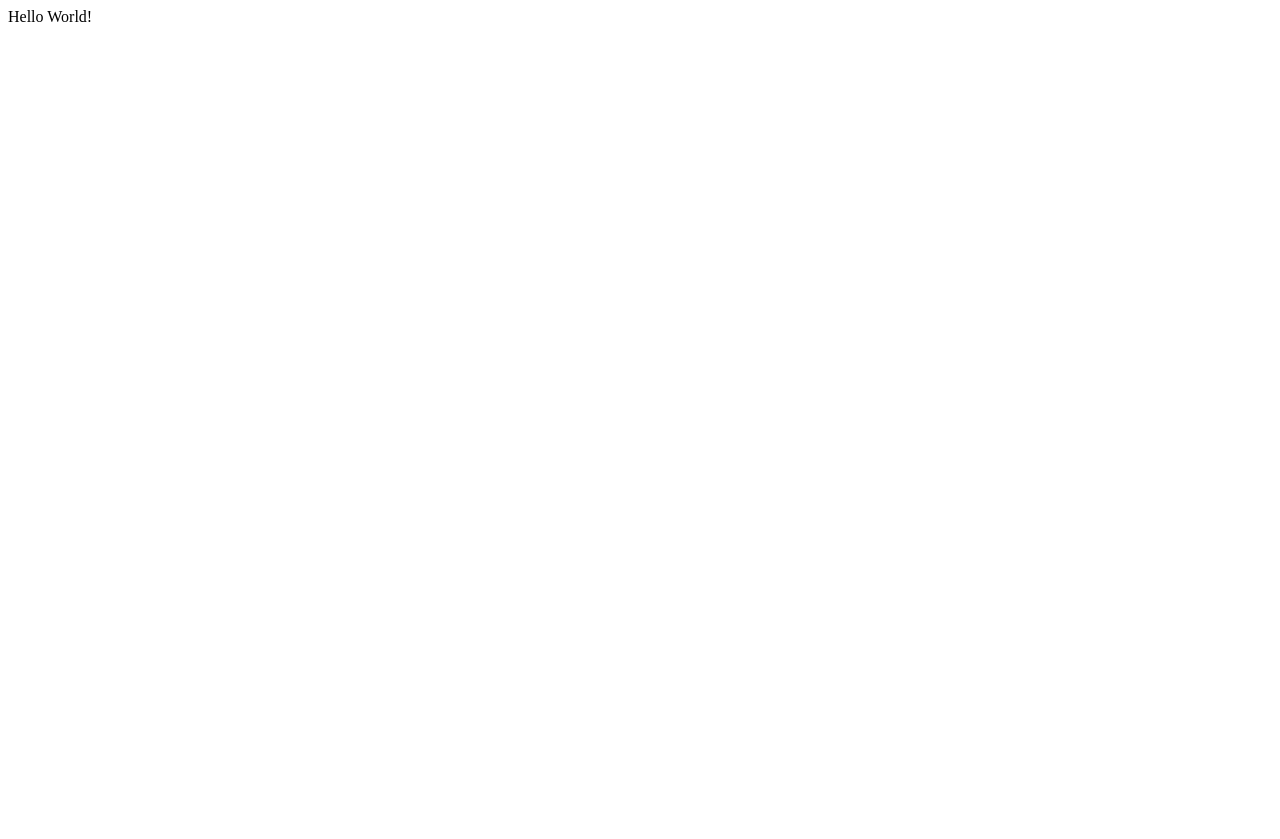
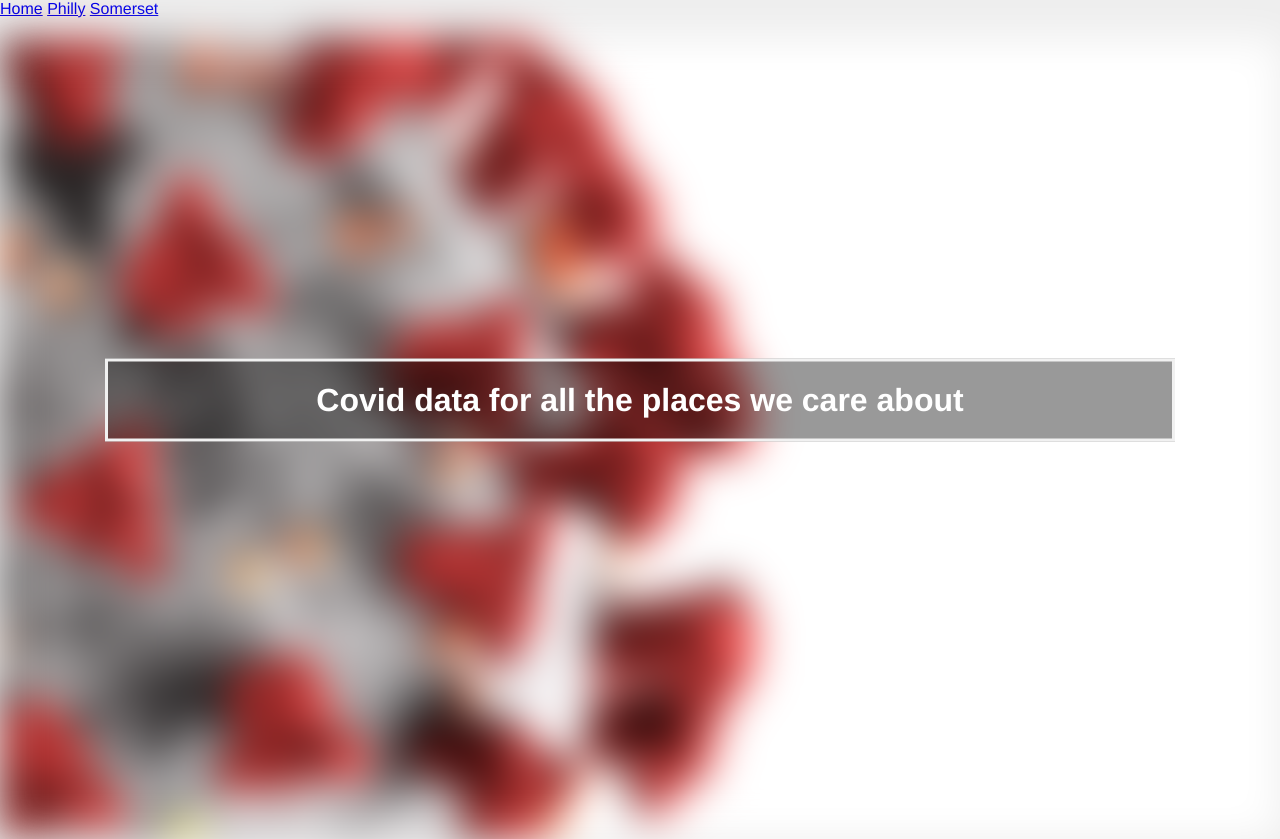
Before and after one commit to timmyoder/covid-tracker, a Flask app: page / in a window 1280 px wide. Before the commit the page is almost empty. Before the commit the page ends 22 px from the top, so only its background shows below. Run offline with Flask 2, Linux system fonts and the light colour scheme.

Commit message:
homepage background image

```diff
--- a/app.py
+++ b/app.py
@@ -11,7 +11,7 @@ lock = Lock()
 
 @app.route('/')
 def hello_world():
-    return 'Hello World!'
+    return render_template('home.jinja2')
 
 
 @app.route('/somerset')
@@ -46,7 +46,7 @@ def philly():
     with lock:
         philly_page.create_case_plots()
         philly_page.create_death_plots()
-        somerset_page.create_hospital_plot()
+        philly_page.create_hospital_plot()
 
 
     return render_template('location_page.jinja2',
--- a/static/covid_style.css
+++ b/static/covid_style.css
@@ -5,11 +5,46 @@ body {
     margin:0;
     padding:0;
 }
+.bg-image {
+  /* The image used */
+  background-image: url("/static/vid.png");
+
+  /* Add the blur effect */
+  filter: blur(20px);
+  -webkit-filter: blur(20px);
+
+  /* Full height */
+  height: 100%;
+
+  /* Center and scale the image nicely */
+  background-position: center;
+  background-repeat: no-repeat;
+  background-size: cover;
+}
+
+/* Position text in the middle of the page/image */
+.bg-text {
+  background-color: rgb(0,0,0); /* Fallback color */
+  background-color: rgba(0,0,0, 0.4); /* Black w/opacity/see-through */
+  color: white;
+  font-weight: bold;
+  border: 3px solid #f1f1f1;
+  position: absolute;
+  top: 50%;
+  left: 50%;
+  transform: translate(-50%, -50%);
+  z-index: 2;
+  width: 80%;
+  padding: 20px;
+  text-align: center;
+}
+
 #container {
     margin:0;
     padding:0;
     margin-top: 0px;
 }
+
 #header {
     background-color: #333;
     border-botton: 1px solid #111;
--- a/templates/base.jinja2
+++ b/templates/base.jinja2
@@ -1,6 +1,6 @@
 <html>
 <head>
-<title>Yoder Covid Cases</title>
+<title>Yoder Covid Tracker</title>
 </head>
     <link rel="stylesheet" href="{{ url_for('static', filename='covid_style.css') }}">
 <body>
@@ -9,8 +9,7 @@
         <a id="create" href="{{  url_for('philly') }}">Philly</a>
         <a id="create" href="{{  url_for('somerset') }}">Somerset</a>
     </nav>
-	<h1>Covid</h1>
-	<h2>{% block subtitle %} {% endblock subtitle %}</h2>
+	<h1>{% block subtitle %} {% endblock subtitle %}</h1>
 	{% block content %} {% endblock content %}
 </body>
 </html>
--- /dev/null
+++ b/templates/home.jinja2
@@ -0,0 +1,13 @@
+{% extends 'base.jinja2' %}
+
+{% block subtitle %}
+    <div class="bg-text">
+        Covid data for all the places we care about
+
+</div>
+{% endblock subtitle %}
+
+{% block content %}
+    <div class="bg-image"></div>
+
+{% endblock content %}
```
Also changed, not shown: static/vid.png (added).
